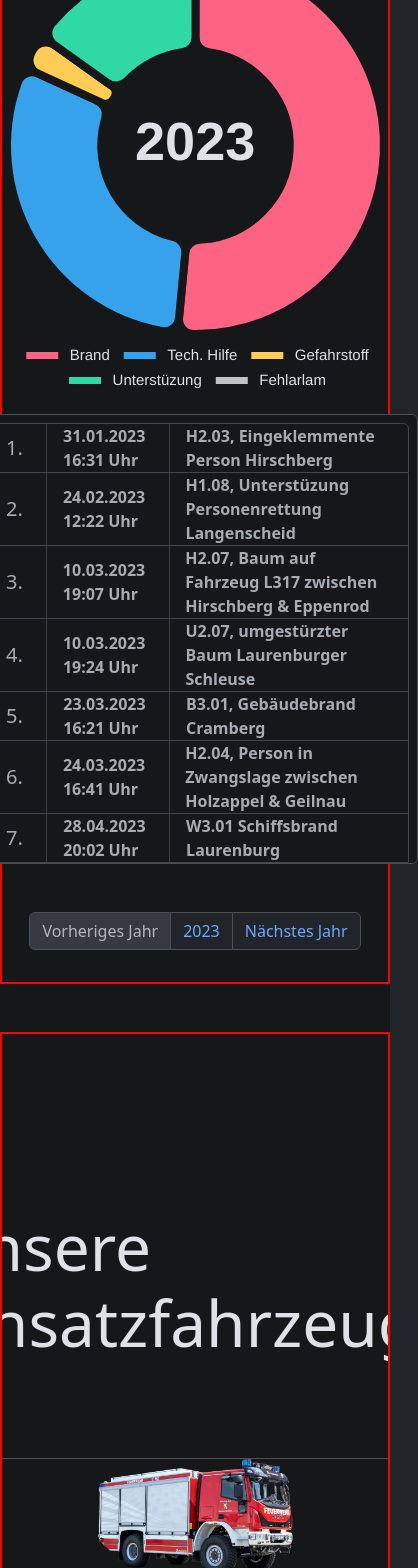
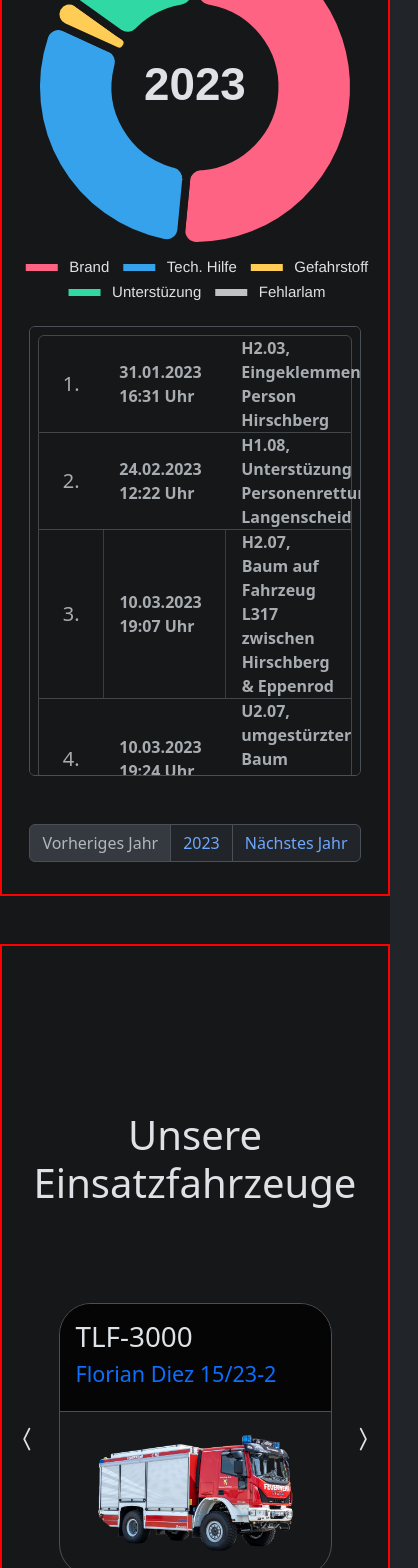
Before and after one commit to JPDiesler/FFW_Holzappel, a React (Vite) app: page / in a window 390 px wide. Shown: the part 1938-3506 px from the top of the page, 418 px wide, since content can reach past the window. Built offline with nearby package versions, Linux system fonts and the light colour scheme; no server answers.

Commit message:
Added moblie view

```diff
--- a/src/components/modules/deploymentStatistics/deploymentStatistics.scss
+++ b/src/components/modules/deploymentStatistics/deploymentStatistics.scss
@@ -1,3 +1,15 @@
+@media (orientation = portrait) {
+  .list {
+    height: 450px;
+    width: 85vw;
+  }
+}
+
+@media (orientation = landscape) {
+  .list {
+    height: 450px;
+  }
+}
 .canvas-chart {
   width: 50vw;
   height: 50vw;
@@ -16,10 +28,6 @@
 .datetime {
   width: 90px;
   min-width: 90px;
-}
-
-.list {
-  height: 450px;
 }
 
 .title {
@@ -66,3 +74,7 @@
   border: solid transparent 5px;
   background-clip: content-box;
 }
+
+.scrollbar::-webkit-scrollbar-corner {
+  background-color: transparent;
+}
--- a/src/components/modules/vehicles/Vehicle.jsx
+++ b/src/components/modules/vehicles/Vehicle.jsx
@@ -51,18 +51,31 @@ const Vehicle = (props) => {
         isPortrait ? "flex-column" : ""
       }`}
     >
+      {isPortrait ? (
+        <span
+          className={`p-3 d-inline-flex align-items-start justify-content-between text-break border-bottom vehicle_details ${
+            isLightMode ? "light" : ""
+          }`}
+        >
+          <span>
+            <h1>{props.title}</h1>
+            <h4 className="text-primary">{props.callsign}</h4>
+          </span>
+        </span>
+      ) : (
+        ""
+      )}
       <div
-        className={`d-flex align-items-center justify-content-center ${
+        className={`flex-fill d-flex align-items-center justify-content-center ${
           isPortrait ? "" : "flex-fill"
         }`}
       >
         {props.imgSrc === Vehicle.defaultProps.imgSrc ? (
           <svg
             xmlns="http://www.w3.org/2000/svg"
-            width="250"
-            height="250"
             fill="currentColor"
-            className="bi bi-card-image"
+            height="50%"
+            className="bi bi-card-image vehicle_img"
             viewBox="0 0 16 16"
           >
             <path d="M6.002 5.5a1.5 1.5 0 1 1-3 0 1.5 1.5 0 0 1 3 0" />
@@ -72,33 +85,10 @@ const Vehicle = (props) => {
           <img src={props.imgSrc} className="vehicle_img" />
         )}
       </div>
-      <div className="vr" />
+      {isPortrait ? "" : <div className="vr" />}
+
       {isPortrait ? (
-        <span
-          className={`flex-fill p-3 d-inline-flex text-break vehicle_details border-top ${
-            isLightMode ? "light" : ""
-          }`}
-        >
-          <span className="d-flex align-items-start justify-content-center flex-column">
-            <h1>{props.title}</h1>
-            <h4 className="text-secondary">
-              <span className="text-primary">{props.callsign}</span> <br />{" "}
-              Besatzung: {props.crew}
-            </h4>
-          </span>
-
-          <span className="flex-fill d-flex align-items-center justify-content-center">
-            <h5>{props.details}</h5>
-          </span>
-          <span class="d-flex align-items-start justify-content-center flex-column">
-            <h5 className="text-secondary">
-              Indienstellung: <br /> {props.date}
-            </h5>
-            <h5 className="text-secondary">
-              Träger: <br /> {props.carrier}
-            </h5>
-          </span>
-        </span>
+        ""
       ) : (
         <span
           className={`flex-fill p-3 d-inline-flex flex-column overflow-y-auto text-break vehicle_details ${
@@ -131,7 +121,7 @@ Vehicle.propTypes = {
   title: PropTypes.string,
   callsign: PropTypes.string,
   crew: PropTypes.string,
-  details: PropTypes.string,
+  details: PropTypes.object,
   date: PropTypes.string,
   carrier: PropTypes.string,
 };
@@ -141,7 +131,7 @@ Vehicle.defaultProps = {
   title: "Title",
   callsign: "Funkrufname",
   crew: "Besatzung",
-  details: "Ausrüstung",
+  details: <span>Ausrüstung</span>,
   date: "Indienstellung",
   carrier: "Träger",
 };
--- a/src/components/modules/vehicles/Vehicles.jsx
+++ b/src/components/modules/vehicles/Vehicles.jsx
@@ -4,8 +4,11 @@ import Vehicle from "./Vehicle";
 
 const tlfw_details = (
   <>
-    3000L Wassertank <br /> Dachwasserwerfer <br /> Frontsprühbalken <br />{" "}
-    Truppkabine <br /> Allradantrieb
+    <span>3000L Wassertank</span>
+    <span>Dachwasserwerfer</span>
+    <span> Frontsprühbalken</span>
+    <span>Truppkabine</span>
+    <span>Allradantrieb</span>
   </>
 );
 
@@ -91,7 +94,7 @@ const Vehicles = () => {
   useEffect(() => {
     const handleResize = () => {
       const vehicleContainer = document.querySelector(".vehicle_container");
-      const width = vehicleContainer.getBoundingClientRect().width;
+      let width = vehicleContainer.getBoundingClientRect().width;
       if (width < 700) {
         width = 700;
       }
@@ -108,7 +111,7 @@ const Vehicles = () => {
     return () => window.removeEventListener("resize", handleResize);
   }, []);
 
-  const vwToPx = (vw) => (vw / 100) * window.innerWidth;
+  //const vwToPx = (vw) => (vw / 100) * window.innerWidth;
 
   const nextVehicle = () => {
     const newIndex = (activeIndex + 1) % vehicles.length;
@@ -161,8 +164,8 @@ const Vehicles = () => {
             >
               <i className="bi bi-chevron-compact-left fs-1"></i>
             </button>
-            {vehicles.map((vehicle) => {
-              return vehicle;
+            {vehicles.map((vehicle, index) => {
+              return <div key={index}>{vehicle}</div>;
             })}
           </div>
           <button onClick={nextVehicle} className="btn p-0 pt-5 pb-5 ms-3 z-1">
--- a/src/components/modules/vehicles/Vehicles.scss
+++ b/src/components/modules/vehicles/Vehicles.scss
@@ -21,8 +21,8 @@
 @media (orientation: portrait) {
   .vehicle_container {
     width: 70vw !important; // or some percentage or viewport width
-    height: 50vw !important; // 500 / 1035 = 0.4831 or 48.31%
-    min-width: 700px;
+    //height 500 / 1035 = 0.4831 or 48.31%
+    height: 70vw;
   }
   .vehicle_img {
     width: 50vw;
@@ -30,12 +30,17 @@
   .vehicle_details {
     background-color: rgb(5, 5, 5);
     width: 100%;
-    overflow-x: auto;
   }
-}
+  .title {
+    font-size: 2.5em;
+    text-align: center;
+  }
 
-.title {
-  font-size: 4em;
+  .text-gap {
+    row-gap: 0;
+    column-gap: 5px;
+    box-sizing: content-box;
+  }
 }
 
 .vehicle_details.light {
```
